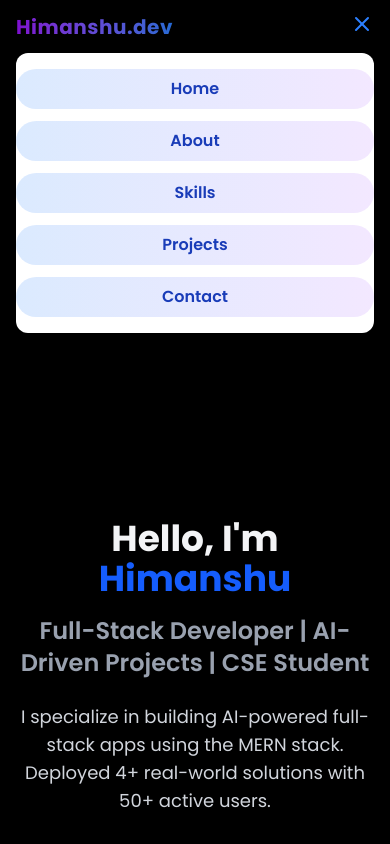
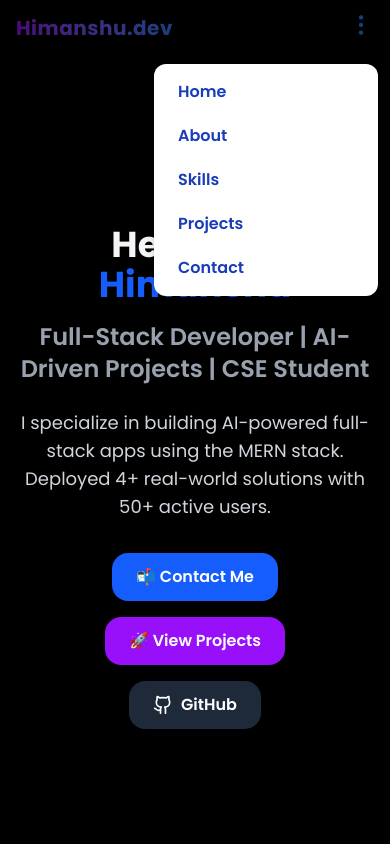
Before and after one commit to himanshu8github/Portfolio, a React (Vite) app: page / in a window 390 px wide. Both pictures are taken after a click on the button 362 px from the left and 24 px from the top of the page. Shown: the top 844 px of the page. Built offline with nearby package versions, Linux system fonts and the light colour scheme.

Commit message:
updating nav

```diff
--- a/src/components/Navbar.jsx
+++ b/src/components/Navbar.jsx
@@ -1,49 +1,60 @@
-import React, { useState, useEffect } from "react";
-import { Menu, X } from "lucide-react";
+import React, { useEffect, useRef, useState } from "react";
+import { MoreVertical } from "lucide-react";
 
-const Navbar = () => {
+const sections = ["Home", "About", "Skills", "Projects", "Contact"];
+
+export default function Navbar() {
   const [isMenuOpen, setIsMenuOpen] = useState(false);
+  const headerRef = useRef(null);
 
-  const toggleMenu = () => {
-    setIsMenuOpen((prev) => !prev);
+  const toggleMenu = () => setIsMenuOpen((v) => !v);
+
+  // Scroll with offset (so sticky navbar doesn't cover the target)
+  const scrollWithOffset = (id) => {
+    const el = document.getElementById(id);
+    if (!el) return;
+    const headerH = headerRef.current?.offsetHeight ?? 0;
+    const y = el.getBoundingClientRect().top + window.scrollY - headerH - 8;
+    window.scrollTo({ top: y, behavior: "smooth" });
   };
 
-  const scrollToSection = (id) => {
-    const el = document.getElementById(id);
-    if (el) {
-      el.scrollIntoView({ behavior: "smooth" });
-    }
-    setIsMenuOpen(false); // close menu after clicking
+  // Click handler for both desktop & mobile
+  const handleNavClick = (name) => {
+    const id = name.toLowerCase();
+    // Close menu first, then scroll on next frames (mobile-safe)
+    setIsMenuOpen(false);
+    requestAnimationFrame(() => {
+      requestAnimationFrame(() => scrollWithOffset(id));
+    });
   };
 
-  // Close menu automatically on scroll
+  // Auto-close on page scroll
   useEffect(() => {
-    if (isMenuOpen) {
-      const handleScroll = () => {
-        setIsMenuOpen(false);
-      };
-      window.addEventListener("scroll", handleScroll);
-      return () => {
-        window.removeEventListener("scroll", handleScroll);
-      };
-    }
+    if (!isMenuOpen) return;
+    const onScroll = () => setIsMenuOpen(false);
+    window.addEventListener("scroll", onScroll, { passive: true });
+    return () => window.removeEventListener("scroll", onScroll);
   }, [isMenuOpen]);
 
   return (
-    <header className="sticky top-0 z-50 bg-black shadow-md backdrop-blur-sm transition-transform duration-700 ease-out">
-      <div className="max-w-6xl mx-auto px-4 py-3 flex justify-between items-center font-medium text-sm text-gray-700">
+    <header
+      ref={headerRef}
+      className="sticky top-0 z-50 bg-black shadow-md backdrop-blur-sm"
+    >
+      <div className="max-w-6xl mx-auto px-4 py-3 flex justify-between items-center font-medium text-sm">
         {/* Logo */}
-        <div className="text-xl font-bold text-transparent bg-clip-text bg-gradient-to-r from-purple-600 to-blue-500 tracking-wide animate-pulse">
+        <div className="text-xl font-bold text-transparent bg-clip-text bg-gradient-to-r from-purple-600 to-blue-500 tracking-wide">
           Himanshu.dev
         </div>
 
         {/* Desktop Menu */}
         <ul className="hidden md:flex gap-4 sm:gap-6">
-          {["Home", "About", "Skills", "Projects", "Contact"].map((section) => (
+          {sections.map((section) => (
             <li key={section}>
               <button
-                onClick={() => scrollToSection(section.toLowerCase())}
-                className="px-3 py-1.5 rounded-full bg-gradient-to-r from-blue-500 to-purple-500 text-white text-sm font-medium shadow-md hover:scale-105 hover:shadow-lg transition-all duration-300"
+                type="button"
+                onClick={() => handleNavClick(section)}
+                className="px-3 py-1.5 rounded-full bg-gradient-to-r from-blue-500 to-purple-500 text-white text-sm font-medium shadow-md hover:scale-105 hover:shadow-lg transition-all"
               >
                 {section}
               </button>
@@ -51,28 +62,31 @@ const Navbar = () => {
           ))}
         </ul>
 
-        {/* Hamburger Icon */}
+        {/* Three dots (mobile) */}
         <div className="md:hidden">
-          <button onClick={toggleMenu} className="text-blue-500">
-            {isMenuOpen ? <X size={24} /> : <Menu size={24} />}
+          <button type="button" onClick={toggleMenu} className="text-blue-500">
+            <MoreVertical size={26} />
           </button>
         </div>
       </div>
 
-      {/* Mobile Dropdown */}
+      {/* Mobile overlay dropdown (simple & reliable) */}
+      {isMenuOpen && (
+        <div className="fixed inset-0 z-[60]" onClick={() => setIsMenuOpen(false)}>
+          {/* backdrop */}
+          <div className="absolute inset-0 bg-black/50" />
+          {/* menu panel (tap inside doesn't close automatically) */}
           <div
-        className={`md:hidden px-4 pb-4 transition-all duration-500 ease-in-out ${
-          isMenuOpen
-            ? "max-h-96 opacity-100 translate-y-0"
-            : "max-h-0 opacity-0 -translate-y-5 overflow-hidden"
-        }`}
+            className="absolute right-3 top-[64px] w-56 rounded-xl bg-white shadow-lg ring-1 ring-black/5 p-2"
+            onClick={(e) => e.stopPropagation()}
           >
-        <ul className="flex flex-col items-center gap-3 bg-white rounded-xl py-4 shadow-md">
-          {["Home", "About", "Skills", "Projects", "Contact"].map((section) => (
-            <li key={section} className="w-full text-center">
+            <ul className="space-y-1">
+              {sections.map((section) => (
+                <li key={section}>
                   <button
-                onClick={() => scrollToSection(section.toLowerCase())}
-                className="block w-full px-4 py-2 rounded-full bg-gradient-to-r from-blue-100 to-purple-100 text-blue-800 font-semibold hover:bg-blue-200 transition"
+                    type="button"
+                    onClick={() => handleNavClick(section)}
+                    className="w-full text-left px-4 py-2 rounded-lg text-blue-800 font-semibold hover:bg-blue-100 transition"
                   >
                     {section}
                   </button>
@@ -80,8 +94,8 @@ const Navbar = () => {
               ))}
             </ul>
           </div>
+        </div>
+      )}
     </header>
   );
-};
-
-export default Navbar;
+}
```
Lines whose indentation alone changed are shown as unchanged.
